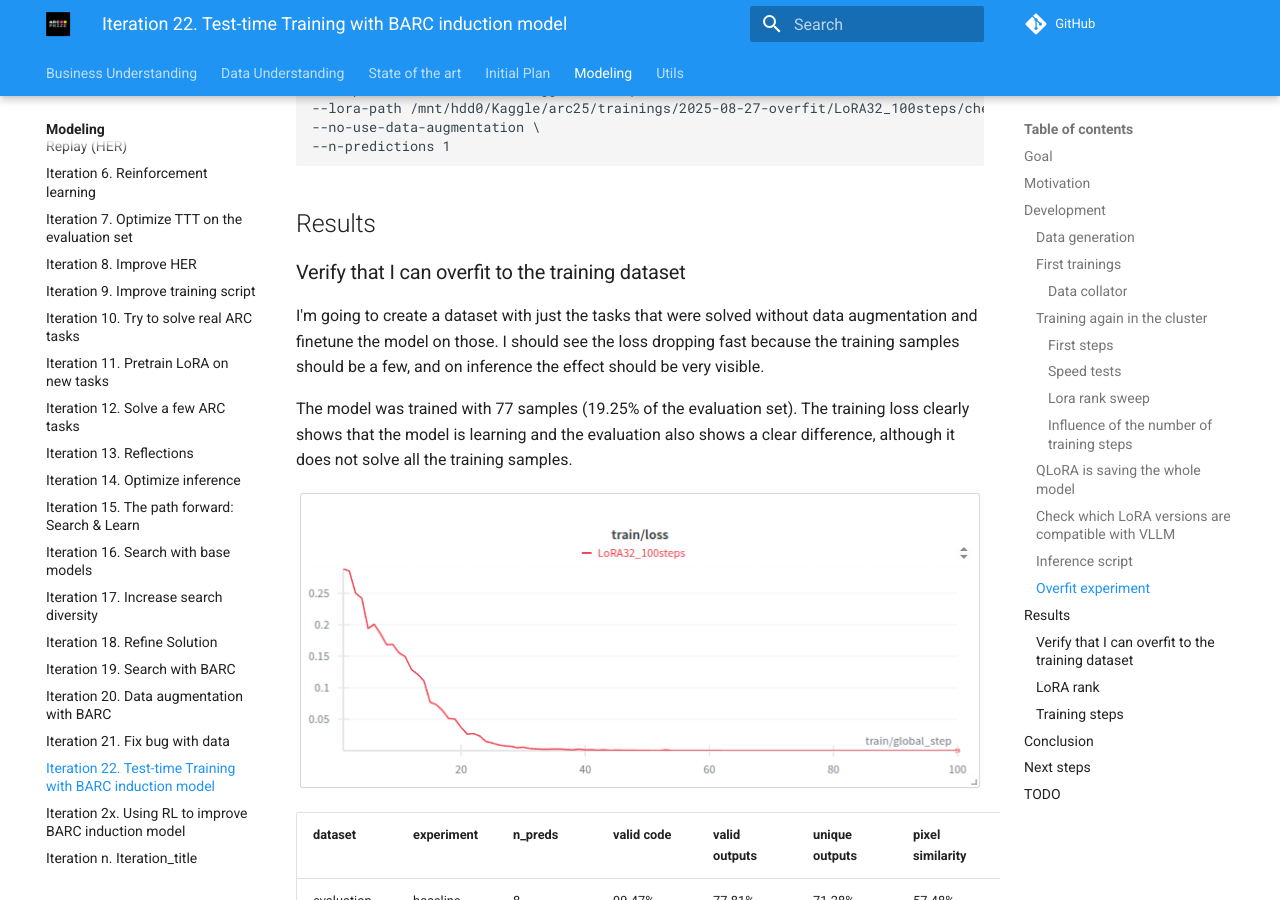
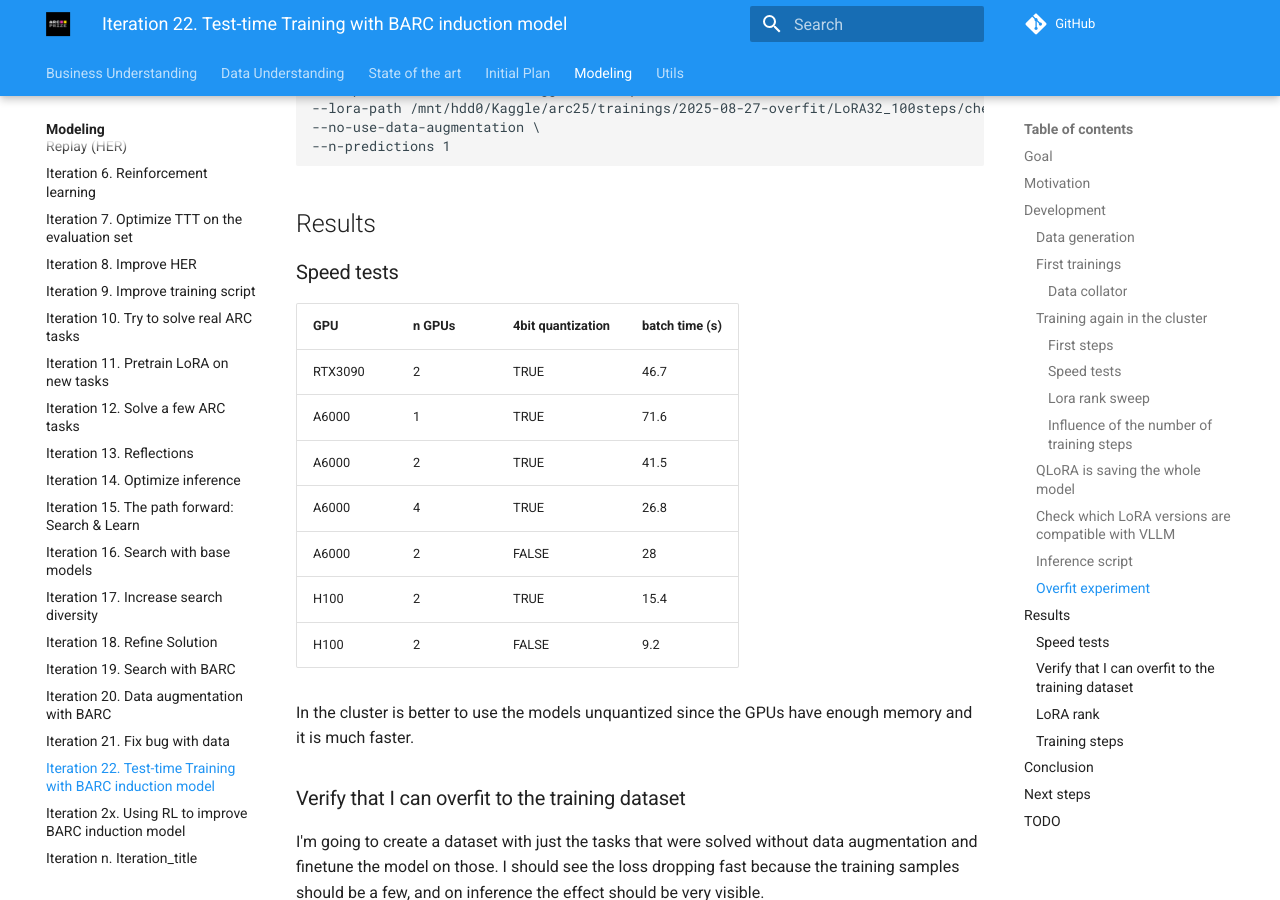
Before and after one commit to ironbar/arc25, an MkDocs documentation site: the page built from docs/modeling/Iteration_22_ttt_BARC.md, in a window 1280 px wide and 900 px high, scrolled down 11243 px. Built offline with MkDocs 1.6.1 and Material for MkDocs 9.7.7, drawn with Linux system fonts in a browser that asks for light colours; comment, search, counter and statistics services are not loaded.

Commit message:
added speed test results

```diff
--- a/docs/modeling/Iteration_22_ttt_BARC.md
+++ b/docs/modeling/Iteration_22_ttt_BARC.md
@@ -561,6 +561,22 @@ python scripts/inference_with_BARC.py \
 
 ## Results
 
+### Speed tests
+
+| GPU     | n GPUs | 4bit quantization | batch time (s) |
+|---------|--------|-------------------|----------------|
+| RTX3090 | 2      | TRUE              | 46.7           |
+| A6000   | 1      | TRUE              | 71.6           |
+| A6000   | 2      | TRUE              | 41.5           |
+| A6000   | 4      | TRUE              | 26.8           |
+| A6000   | 2      | FALSE             | 28             |
+| H100    | 2      | TRUE              | 15.4           |
+| H100    | 2      | FALSE             | 9.2            |
+
+In the cluster is better to use the models unquantized since the GPUs have enough memory and it is
+much faster.
+
+
 ### Verify that I can overfit to the training dataset
 
 I'm going to create a dataset with just the tasks that were solved without data augmentation and finetune the model on those. I should see the loss dropping fast because the training samples should be a few, and on inference the effect should be very visible.
```
